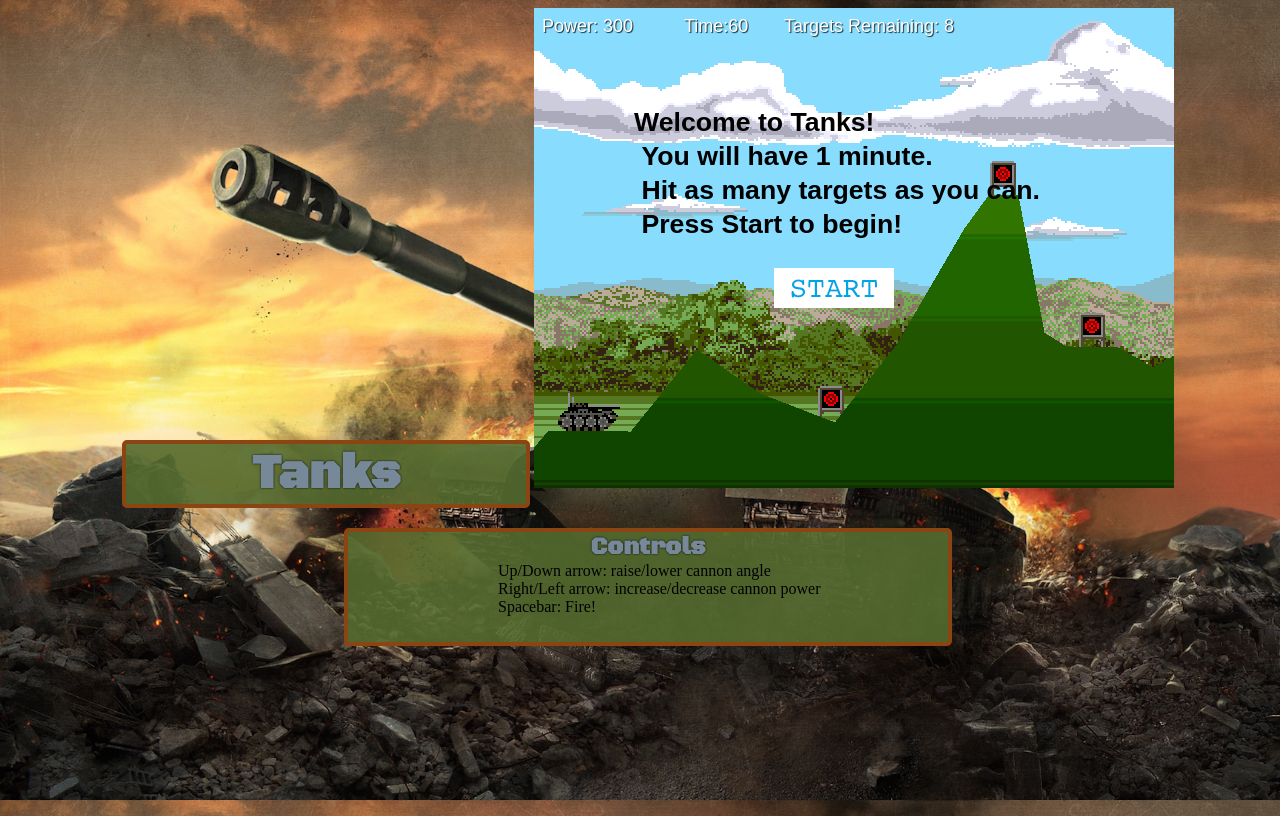
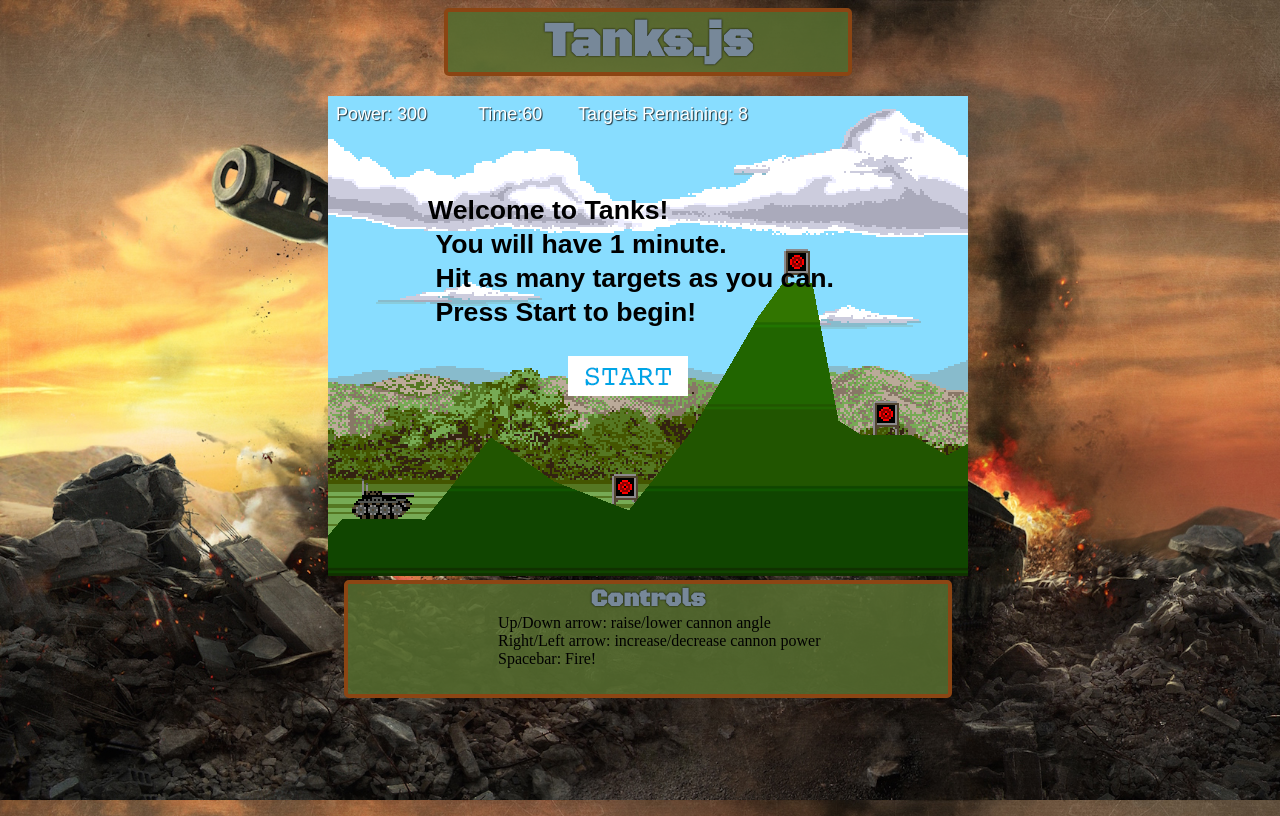
Before and after one commit to jacobleesinger/tanks, a plain HTML site: page index.html in a window 1280 px wide. Drawn offline with Linux system fonts and the light colour scheme.

Commit message:
fixed positioning

```diff
--- a/index.html
+++ b/index.html
@@ -11,10 +11,11 @@
   <body>
     <div class="container">
       <div class="header">
-        <h1>Tanks</h1>
+        <h1>Tanks.js</h1>
       </div>
+      <br />
       <div id="game"></div>
-
+      <br />
       <div class="controls">
 
         <h2>Controls</h2>
```
